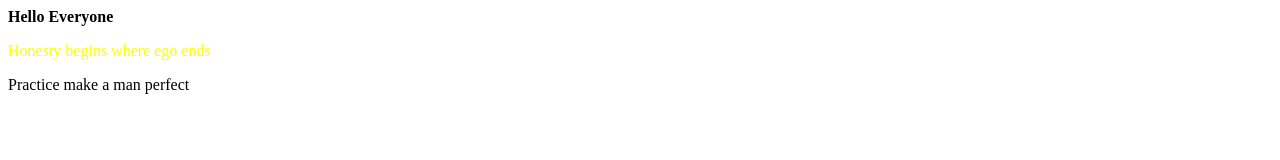
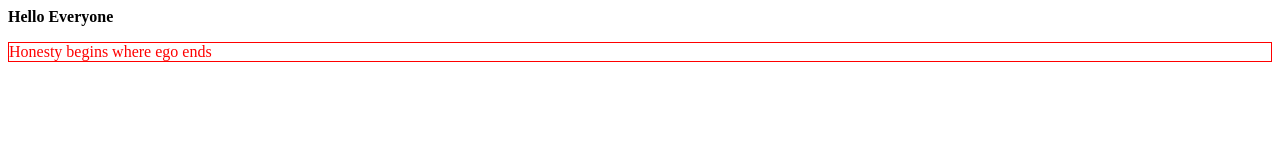
Before and after one commit to Aaftab25/Exam, a plain HTML site: page index.html in a window 1280 px wide. Drawn offline with Linux system fonts and the light colour scheme.

Commit message:
change in p

```diff
--- /dev/null
+++ b/index.css
@@ -0,0 +1,4 @@
+p{
+    color: red;
+    border: 1px solid red;
+}
--- a/index.html
+++ b/index.html
@@ -1,9 +1,12 @@
 <html>
   <head>
+    <meta charset="UTF-8">
+    <meta name="viewport" content="width=device-width, initial-scale=1.0">
+    <title>Document</title>
+    <link href="index.css" rel="stylesheet"/>
     </head>
   <body>
     <b> Hello Everyone </b>
-    <p style="color:yellow"> Honesty begins where ego ends </p>
-    <p> Practice make a man perfect </p>
+    <p> Honesty begins where ego ends </p>
   </body>
 </html>
```
